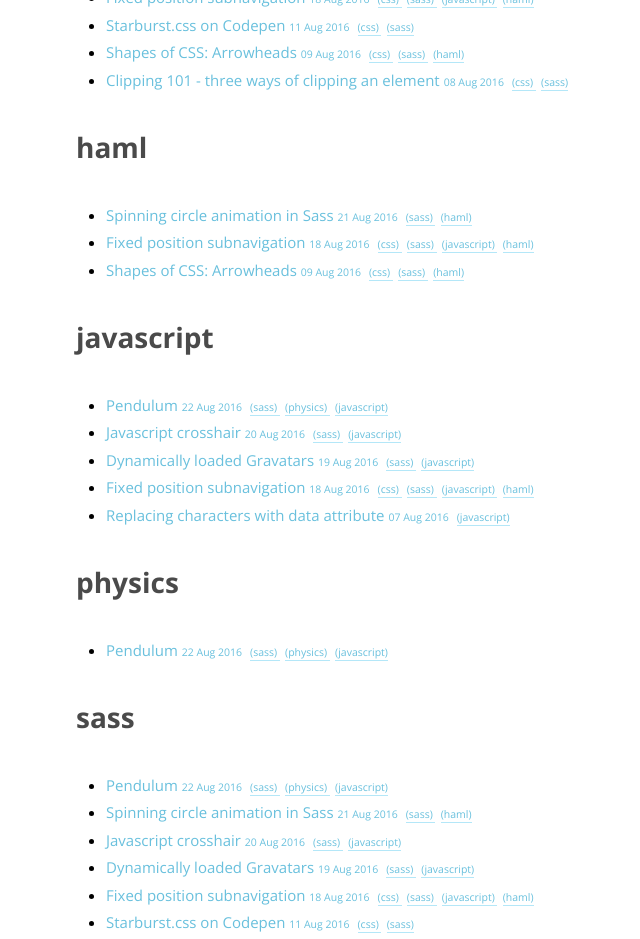
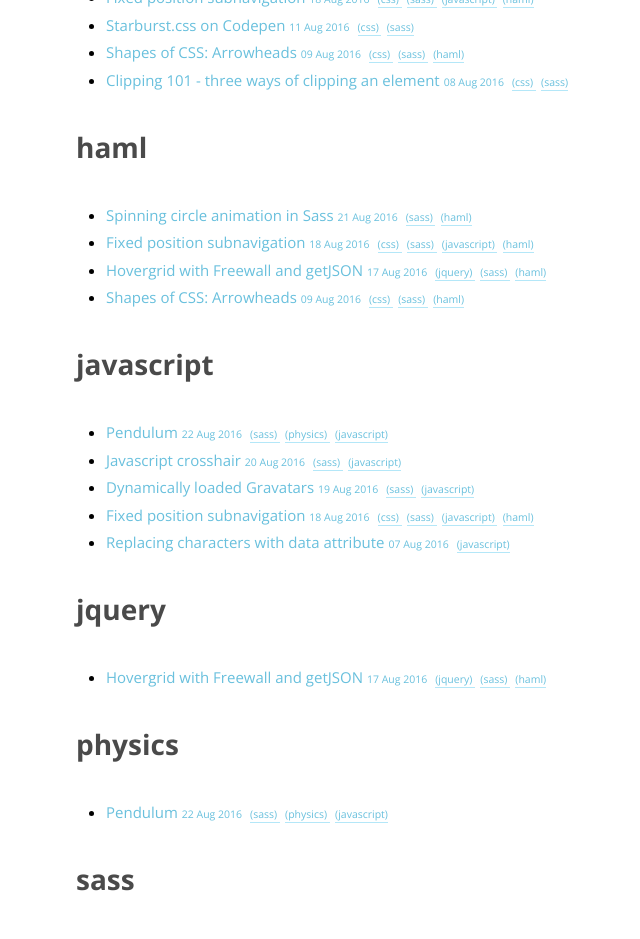
Before and after one commit to pestbarn/pestbarn.github.io, a Jekyll site: the page built from projects/tag.html, in a window 1280 px wide and 1400 px high, scrolled down 373 px. Shown: the top 939 px of the window, without its empty margins (234-874 px from the left). Built offline with Jekyll 4.4.1, drawn with Linux system fonts in a browser that asks for light colours; some web fonts are replaced; some of the changed text lies outside the part shown.

Commit message:
Hovergrid post

```diff
--- /dev/null
+++ b/_posts/2016-08-17-hovergrid.html
@@ -0,0 +1,9 @@
+---
+layout: article
+title: "Hovergrid with Freewall and getJSON"
+description: "Using Freewall and $.getJSON, we can create a dynamic width hovergrid with the ability to append infinite items. Things used: Freewall, Unsplash It, Slipsum, HipsterJesus."
+category: Pens
+tags: [jquery,sass,haml]
+---
+
+<p data-height="780" data-theme-id="24954" data-slug-hash="MYeWOE" data-default-tab="result" data-user="pestbarn" data-embed-version="2" data-preview="true" class="codepen"></p>
--- a/projects/index.html
+++ b/projects/index.html
@@ -3,9 +3,6 @@ layout: default
 ---
 
 {% for post in site.posts %}
-	{% comment %}
-		{% if post.layout == "blank" %} {% continue %} {% endif %}
-	{% endcomment %}
 	<!-- Article -->
 	<article>
 
```
